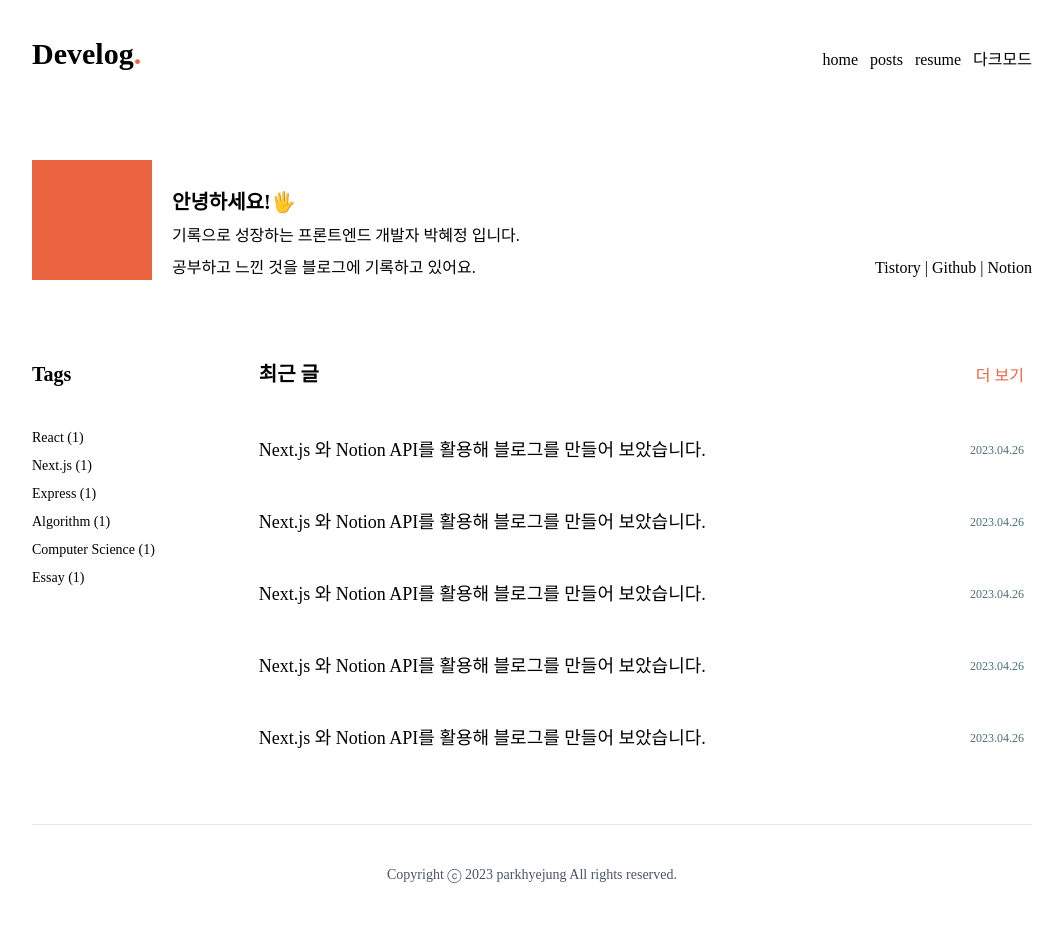
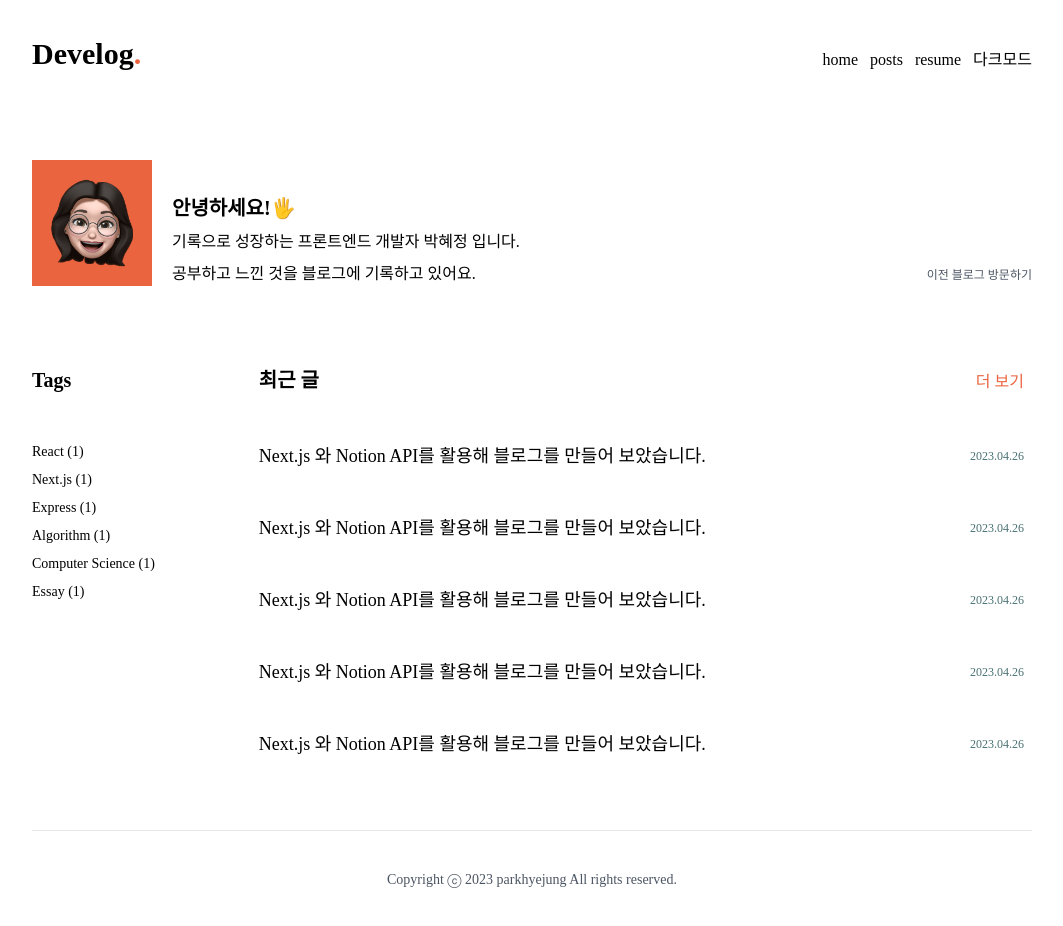
Before and after one commit to hyejj19/eva-devlog, a Next.js app: page / in a window 1280 px wide. Shown: the top 926 px of the page, without its empty margins (108-1171 px from the left). Built offline with nearby package versions, Linux system fonts and the light colour scheme.

Commit message:
design : hover 효과 적용 / 프로필 이미지 추가

```diff
--- a/src/components/Header.tsx
+++ b/src/components/Header.tsx
@@ -1,15 +1,18 @@
+// TODO: 다크모드 컴포넌트 슬라이드로 만들기
 export default function Header() {
   return (
     <header className="flex w-full justify-between pt-5 pb-2 h-[80px] items-end">
-      <div>
-        <span className="text-3xl font-bold">Develog</span>
-        <span className="text-3xl font-bold text-main-orange">.</span>
+      <div className="cursor-pointer text-3xl font-bold">
+        <span className="hover:text-main-orange transition-colors">
+          Develog
+        </span>
+        <span className="text-main-orange">.</span>
       </div>
       <nav className="flex space-x-3">
-        <div>home</div>
-        <div>posts</div>
-        <div>resume</div>
-        <div>다크모드</div>
+        <div className="hover-text">home</div>
+        <div className="hover-text">posts</div>
+        <div className="hover-text">resume</div>
+        <div className="hover-text">다크모드</div>
       </nav>
     </header>
   );
--- a/src/components/Intro.tsx
+++ b/src/components/Intro.tsx
@@ -1,14 +1,26 @@
+import Image from 'next/image';
+
 export default function Intro() {
   return (
     <section className="w-full flex items-center py-20">
       <article className="flex items-end w-full">
-        <div className="bg-main-orange w-[120px] h-[120px] shrink-0 mr-5" />
+        <Image
+          src="/profile_develog.png"
+          width={120}
+          height={120}
+          alt="프로필 이미지"
+          className="shrink-0 mr-5"
+        />
         <div className="max-w-[400px] space-y-2">
           <p className="font-bold text-xl">안녕하세요!🖐️</p>
           <p>기록으로 성장하는 프론트엔드 개발자 박혜정 입니다.</p>
           <p>공부하고 느낀 것을 블로그에 기록하고 있어요.</p>
         </div>
-        <div className="ml-auto">Tistory | Github | Notion</div>
+        <div className="ml-auto hidden md:block">
+          <span className="text-xs text-gray-600 hover-text">
+            이전 블로그 방문하기
+          </span>
+        </div>
       </article>
     </section>
   );
--- a/src/components/PostList.tsx
+++ b/src/components/PostList.tsx
@@ -5,7 +5,9 @@ export default function PostList() {
     <article className="w-full h-full">
       <div className="flex justify-between items-baseline px-2">
         <h2 className="subtitle">최근 글</h2>
-        <span className="text-main-orange text-sm md:text-base">더 보기</span>
+        <span className="text-main-orange text-sm md:text-base cursor-pointer hover:text-main-teal transition-colors">
+          더 보기
+        </span>
       </div>
       <div className="flex flex-col space-y-7 mb-16">
         {[1, 2, 3, 4, 5].map((item) => (
--- a/src/components/PostListItem.tsx
+++ b/src/components/PostListItem.tsx
@@ -2,7 +2,7 @@
 
 export default function PostListItem() {
   return (
-    <div className="w-full flex p-2 hover:bg-light-teal hover:transition-colors rounded-md items-center">
+    <div className="w-full flex p-2 hover:bg-light-teal hover:transition-colors rounded-md items-center cursor-pointer">
       <span className="text-base md:text-lg">
         Next.js 와 Notion API를 활용해 블로그를 만들어 보았습니다.
       </span>
--- a/src/components/TagList.tsx
+++ b/src/components/TagList.tsx
@@ -2,13 +2,13 @@ export default function TagList() {
   return (
     <article className="w-[280px] h-full">
       <h2 className="subtitle">Tags</h2>
-      <ul className="space-y-2 text-sm">
-        <li>React (1)</li>
-        <li>Next.js (1)</li>
-        <li>Express (1)</li>
-        <li>Algorithm (1)</li>
-        <li>Computer Science (1)</li>
-        <li>Essay (1)</li>
+      <ul className="space-y-2 text-sm pt-2">
+        <li className="hover-text">React (1)</li>
+        <li className="hover-text">Next.js (1)</li>
+        <li className="hover-text">Express (1)</li>
+        <li className="hover-text">Algorithm (1)</li>
+        <li className="hover-text">Computer Science (1)</li>
+        <li className="hover-text">Essay (1)</li>
       </ul>
     </article>
   );
--- a/src/styles/globals.css
+++ b/src/styles/globals.css
@@ -12,4 +12,8 @@ html {
   .subtitle {
     @apply text-xl font-bold mb-10;
   }
+
+  .hover-text {
+    @apply hover:text-main-orange cursor-pointer transition-colors;
+  }
 }
```
Also changed, not shown: public/profile_develog.png (added).
